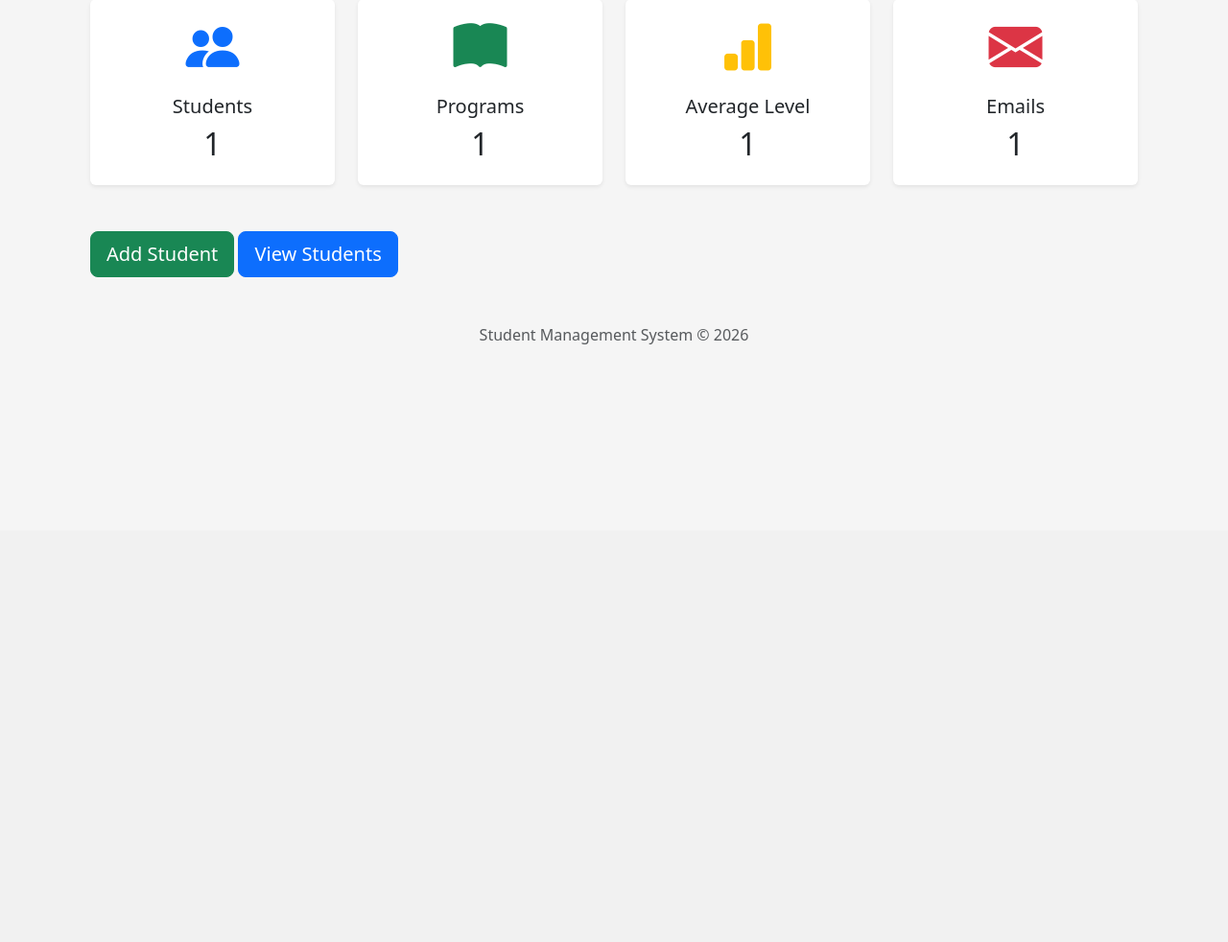
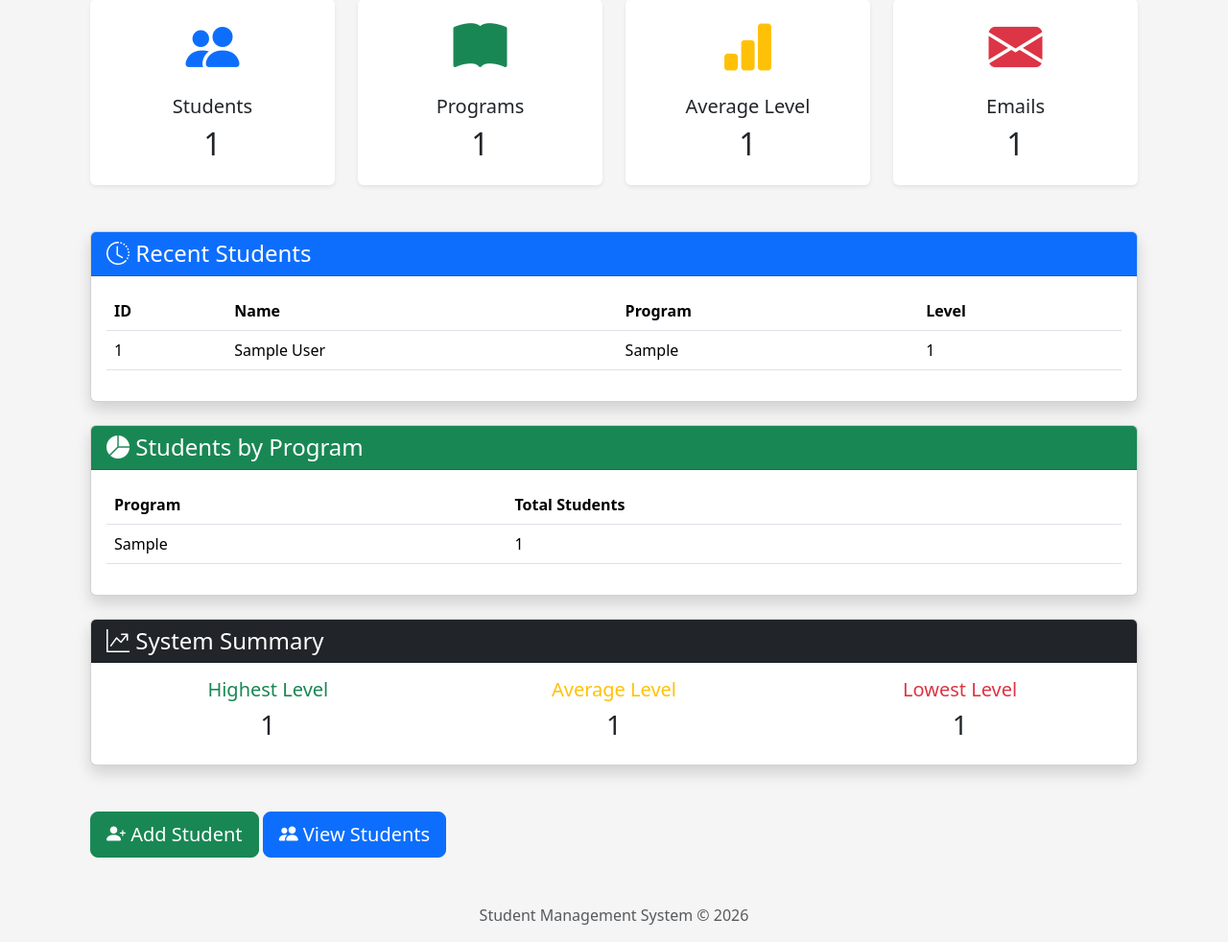
Before and after one commit to fannaremeaboubacarabdougana/student-management-system, a Flask app: page / in a window 1280 px wide. Shown: the part 247-1229 px from the top of the page at 96% size. Before the commit the page ends 606 px from the top, so only its background shows below. Run offline with Flask 3, Linux system fonts and the light colour scheme; a user stored in the database is signed in; tables that the repository leaves empty hold one stand-in row (values such as "Sample post").

Commit message:
Improve dashboard with statistics and recent students

```diff
--- a/app.py
+++ b/app.py
@@ -1,4 +1,5 @@
 from flask import Flask, render_template, request, redirect, url_for, flash
+
 from flask_login import (
     login_user,
     logout_user,
@@ -47,17 +48,39 @@ def home():
 
     average_level = db.session.query(func.avg(Student.level)).scalar()
 
+    highest_level = db.session.query(func.max(Student.level)).scalar()
+
+    lowest_level = db.session.query(func.min(Student.level)).scalar()
+
     students_with_email = Student.query.filter(Student.email != None).count()
+
+    recent_students = Student.query.order_by(Student.id.desc()).limit(5).all()
+
+    program_counts = (
+        db.session.query(Student.program, func.count(Student.id))
+        .group_by(Student.program)
+        .all()
+    )
 
     if average_level is None:
         average_level = 0
+
+    if highest_level is None:
+        highest_level = 0
+
+    if lowest_level is None:
+        lowest_level = 0
 
     return render_template(
         "index.html",
         total_students=total_students,
         total_programs=total_programs,
         average_level=round(average_level),
+        highest_level=highest_level,
+        lowest_level=lowest_level,
         students_with_email=students_with_email,
+        recent_students=recent_students,
+        program_counts=program_counts,
     )
 
 
--- a/templates/index.html
+++ b/templates/index.html
@@ -9,25 +9,20 @@
     <h1 class="mb-4">
         Student Management Dashboard
     </h1>
+
     <div class="mb-4">
-
         <h2>
-
             Welcome,
-
-            {{ current_user.username }}
-
-            👋
-
+            {{ current_user.username }} 👋
         </h2>
 
         <p class="text-muted">
+            Here's a quick overview of your student management system.
+        </p>
+    </div>
 
-            Here's a quick overview of your student management system.
 
-        </p>
-
-    </div>
+    <!-- Dashboard Cards -->
 
     <div class="row g-4">
 
@@ -105,22 +100,200 @@
 
     </div>
 
+    <!-- Recent Students -->
+
+    <div class="card shadow mt-5">
+
+        <div class="card-header bg-primary text-white">
+
+            <h4 class="mb-0">
+
+                <i class="bi bi-clock-history"></i>
+
+                Recent Students
+
+            </h4>
+
+        </div>
+
+        <div class="card-body">
+
+            <table class="table table-hover">
+
+                <thead>
+
+                    <tr>
+
+                        <th>ID</th>
+
+                        <th>Name</th>
+
+                        <th>Program</th>
+
+                        <th>Level</th>
+
+                    </tr>
+
+                </thead>
+
+                <tbody>
+
+                    {% for student in recent_students %}
+
+                    <tr>
+
+                        <td>{{ student.student_id }}</td>
+
+                        <td>{{ student.first_name }} {{ student.last_name }}</td>
+
+                        <td>{{ student.program }}</td>
+
+                        <td>{{ student.level }}</td>
+
+                    </tr>
+
+                    {% endfor %}
+
+                </tbody>
+
+            </table>
+
+        </div>
+
+    </div>
+
+    <!-- Students by Program -->
+
+    <div class="card shadow mt-4">
+
+        <div class="card-header bg-success text-white">
+
+            <h4 class="mb-0">
+
+                <i class="bi bi-pie-chart-fill"></i>
+
+                Students by Program
+
+            </h4>
+
+        </div>
+
+        <div class="card-body">
+
+            <table class="table">
+
+                <thead>
+
+                    <tr>
+
+                        <th>Program</th>
+
+                        <th>Total Students</th>
+
+                    </tr>
+
+                </thead>
+
+                <tbody>
+
+                    {% for program, count in program_counts %}
+
+                    <tr>
+
+                        <td>{{ program }}</td>
+
+                        <td>{{ count }}</td>
+
+                    </tr>
+
+                    {% endfor %}
+
+                </tbody>
+
+            </table>
+
+        </div>
+
+    </div>
+
+    <!-- System Summary -->
+
+    <div class="card shadow mt-4">
+
+        <div class="card-header bg-dark text-white">
+
+            <h4 class="mb-0">
+
+                <i class="bi bi-graph-up-arrow"></i>
+
+                System Summary
+
+            </h4>
+
+        </div>
+
+        <div class="card-body">
+
+            <div class="row text-center">
+
+                <div class="col-md-4">
+
+                    <h5 class="text-success">Highest Level</h5>
+
+                    <h3>{{ highest_level }}</h3>
+
+                </div>
+
+                <div class="col-md-4">
+
+                    <h5 class="text-warning">Average Level</h5>
+
+                    <h3>{{ average_level }}</h3>
+
+                </div>
+
+                <div class="col-md-4">
+
+                    <h5 class="text-danger">Lowest Level</h5>
+
+                    <h3>{{ lowest_level }}</h3>
+
+                </div>
+
+            </div>
+
+        </div>
+
+    </div>
+
+    <!-- Quick Actions -->
+
     <div class="mt-5">
 
         <a href="{{ url_for('add_student') }}" class="btn btn-success btn-lg">
+
+            <i class="bi bi-person-plus-fill"></i>
+
             Add Student
+
         </a>
 
         <a href="{{ url_for('students') }}" class="btn btn-primary btn-lg">
+
+            <i class="bi bi-people-fill"></i>
+
             View Students
+
         </a>
 
     </div>
 
+    <footer class="text-center mt-5 mb-3 text-muted">
 
-    <footer class="text-center mt-5 mb-3 text-muted">
         Student Management System © 2026
+
     </footer>
+
 </div>
 
 {% endblock %}
```
